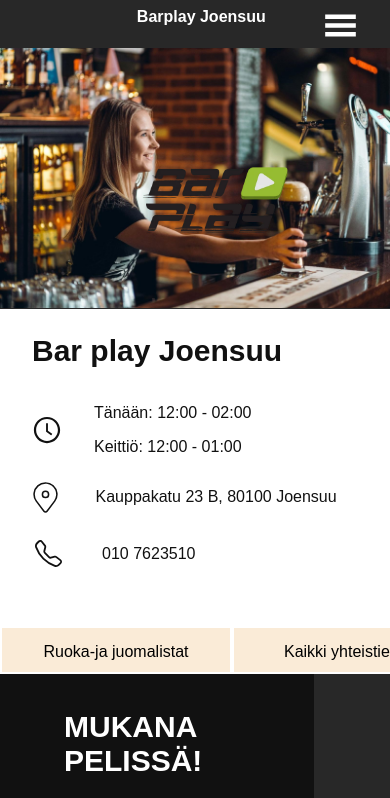
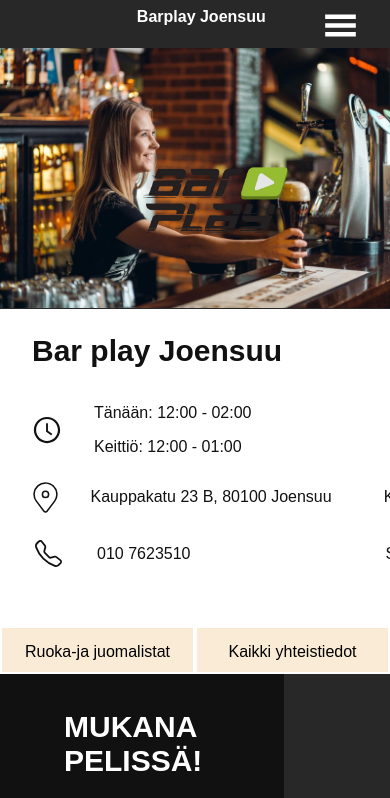
Before and after one commit to MarkusAP98/barplay02, a React (Create React App) app: page / in a window 390 px wide. Shown: the top 798 px of the page. Built offline with nearby package versions, Linux system fonts and the light colour scheme.

Commit message:
change text width

```diff
--- a/src/components/Info/Info.css
+++ b/src/components/Info/Info.css
@@ -47,7 +47,7 @@
 .barplay__schedule-text {
   background-color: white;
   color: #111111;
-  width: 25rem;
+  width: 100%;
   padding: 5px 2em;
 }
 
@@ -141,7 +141,9 @@
       }
       /* upper code makes the column reverse */
 
-      .barplay__schedule-section {
+
+      .barplay__schedule-text {
+        width: 100%;
 
       }
       .barplay__ruoka-listat  {
```
